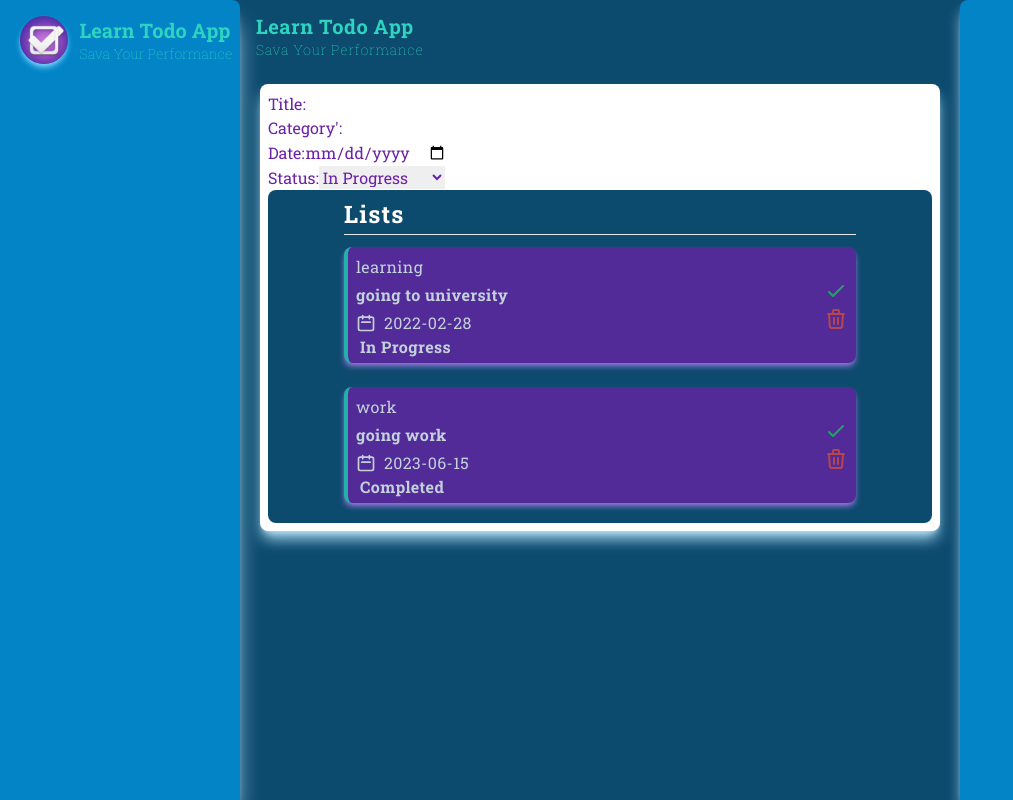
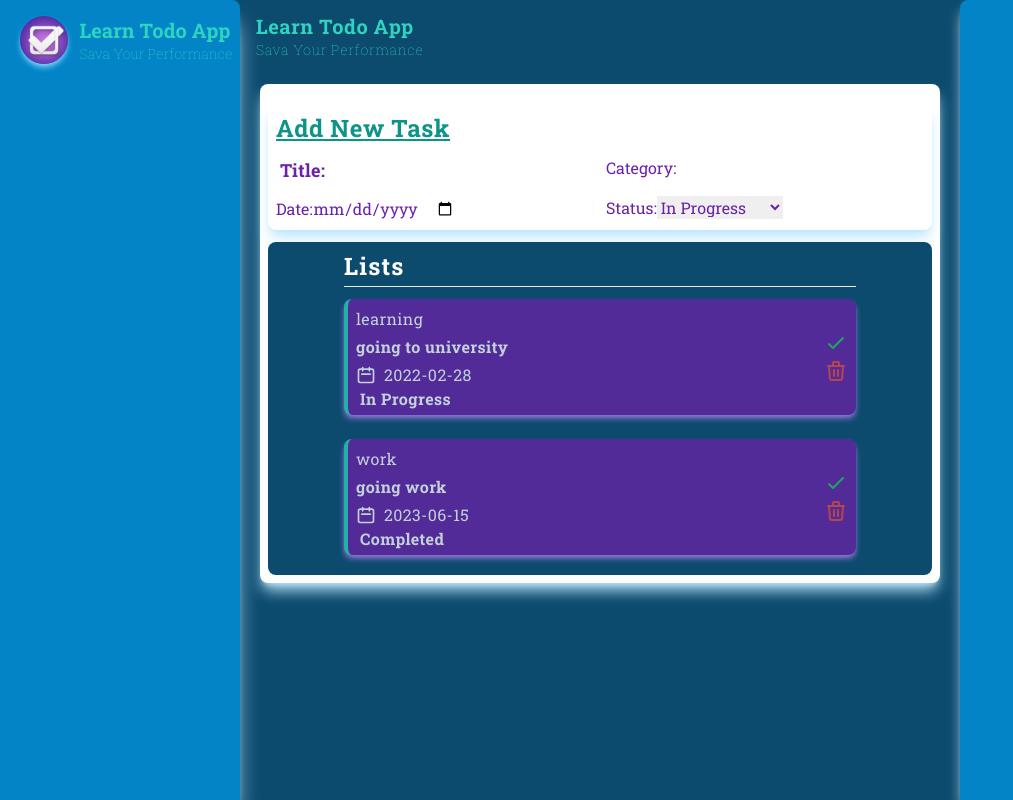
Before and after one commit to SubairMohamed/todo-project, a React (Create React App) app: page / in a window 1280 px wide. Shown: the whole page, without its empty margins (0-1013 px from the left). Built offline with nearby package versions, Linux system fonts and the light colour scheme.

Commit message:
making-style-form

```diff
--- a/src/components/Main/Content/Content.jsx
+++ b/src/components/Main/Content/Content.jsx
@@ -9,9 +9,9 @@ const Content = (props) => {
         // Main
 
         <main className="bg-white mx-5 my-6 card-white">
-            <section id='form'>
-                <Form />
-            </section>
+
+            <Form />
+
 
             <Tasks tasks={props.tasks} />
 
--- a/src/components/Main/Content/Form/Form.jsx
+++ b/src/components/Main/Content/Form/Form.jsx
@@ -2,13 +2,15 @@
 
 const Form = () => {
     return (
-        <form>
-            <div>
-                <label htmlFor='title'>Title:</label>
-                <input type="text" name="text" id='title'></input>
+        <section id='form' className="card-white w-full my-3">
+            <h1 className="text-2xl font-bold tracking-wide capitalize mb-3 text-teal-600 underline">add new task</h1>
+            <form className="grid grid-cols-2 gap-3">
+                <div className="flex flex-row items-start">
+                    <label htmlFor='title' className="text-lg font-bold tracking-wide mx-1">Title:</label>
+                    <input type="text" name="text" id='title' className="px-2 text-black"></input>
                 </div>
                 <div>
-                <label htmlFor='category'>Category':</label>
+                    <label htmlFor='category'>Category:</label>
                     <input type="text" name="text" id='category'></input>
                 </div>
                 <div>
@@ -24,6 +26,7 @@ const Form = () => {
                     </select>
                 </div>
             </form>
+        </section>
     );
 }
 
```
Also changed, not shown: src/index.css (line endings or trailing spaces). Lines whose indentation alone changed are shown as unchanged.
